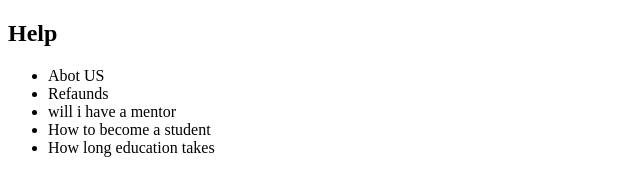
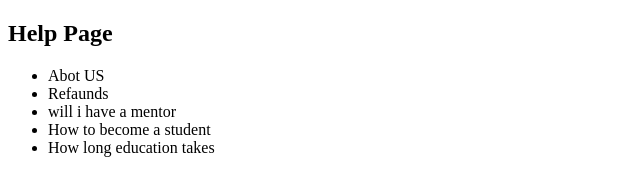
Before and after one commit to DenisPrudius/mate-test-repository, a plain HTML site: page help.html in a window 1280 px wide. Shown: the full height of the page, 0-640 px from the left. Drawn offline with Linux system fonts and the light colour scheme.

Commit message:
change headers to Help Page

```diff
--- a/help.html
+++ b/help.html
@@ -7,7 +7,7 @@
 </head>
 <body>
     <h2>
-        Help
+        Help Page
     </h2>
 
     <ul>
```
